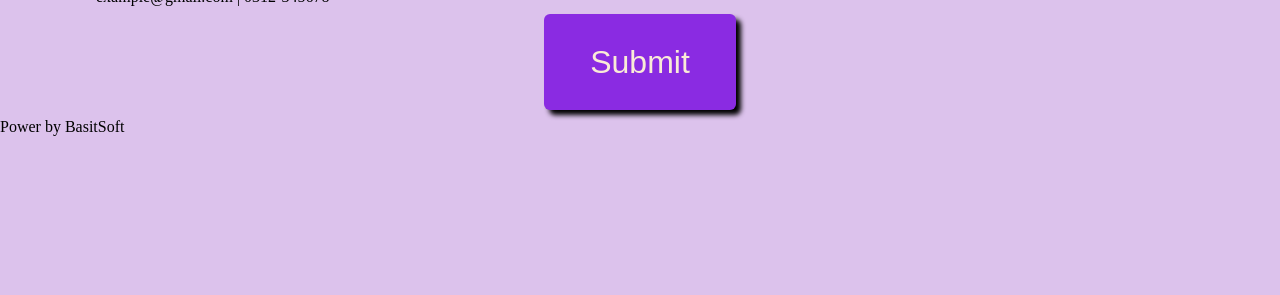
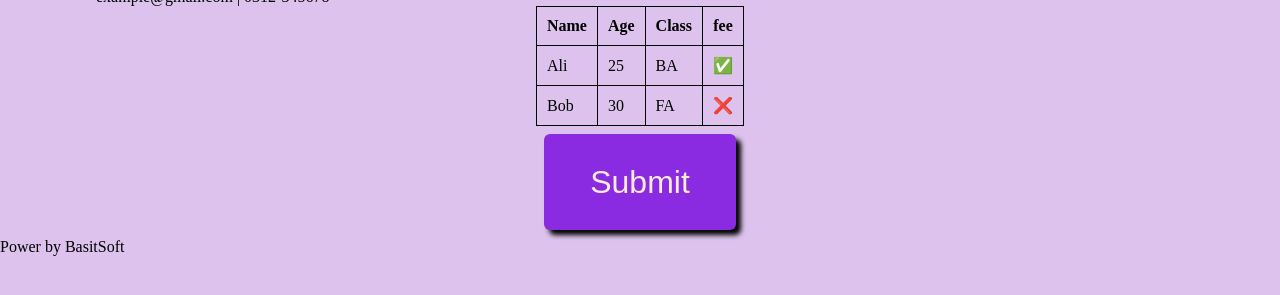
Before and after one commit to Muhammad-Basit2/pos-by-Basit, a plain HTML site: page index.html in a window 1280 px wide. Shown: the part 183-478 px from the top of the page. Drawn offline with Linux system fonts and the light colour scheme.

Commit message:
add a table

```diff
--- a/index.html
+++ b/index.html
@@ -42,6 +42,32 @@
             <p>Date:12-aug-2k26</p>
         </div>
     </div>
+    <div class="table">
+        <table>
+  <!-- Header Row -->
+  <tr>
+    <th>Name</th>
+    <th>Age</th>
+    <th>Class</th>
+    <th>fee</th>
+  </tr>
+  <!-- Data Row 1 -->
+  <tr>
+    <td>Ali</td>
+    <td>25</td>
+    <td>BA</td>
+    <td>✅</td>
+  </tr>
+  <!-- Data Row 2 -->
+  <tr>
+    <td>Bob</td>
+    <td>30</td>
+    <td>FA</td>
+    <td>❌</td>
+  </tr>
+</table>
+
+    </div>
     <div class="btn-container">
         <button class="btn" >Submit</button>
         </div>
--- a/style.css
+++ b/style.css
@@ -72,3 +72,13 @@ body {
     align-items: center;
     justify-content: center;
 }
+table, th, td {
+  border: 1px solid black;    /* Adds a solid border to all elements */
+  border-collapse: collapse;  /* Merges double borders into a single clean line */
+  padding: 10px;              /* Adds breathing room inside each cell */
+}
+.table{
+    display: flex;
+    align-items: center;
+    justify-content: center;
+}
```
